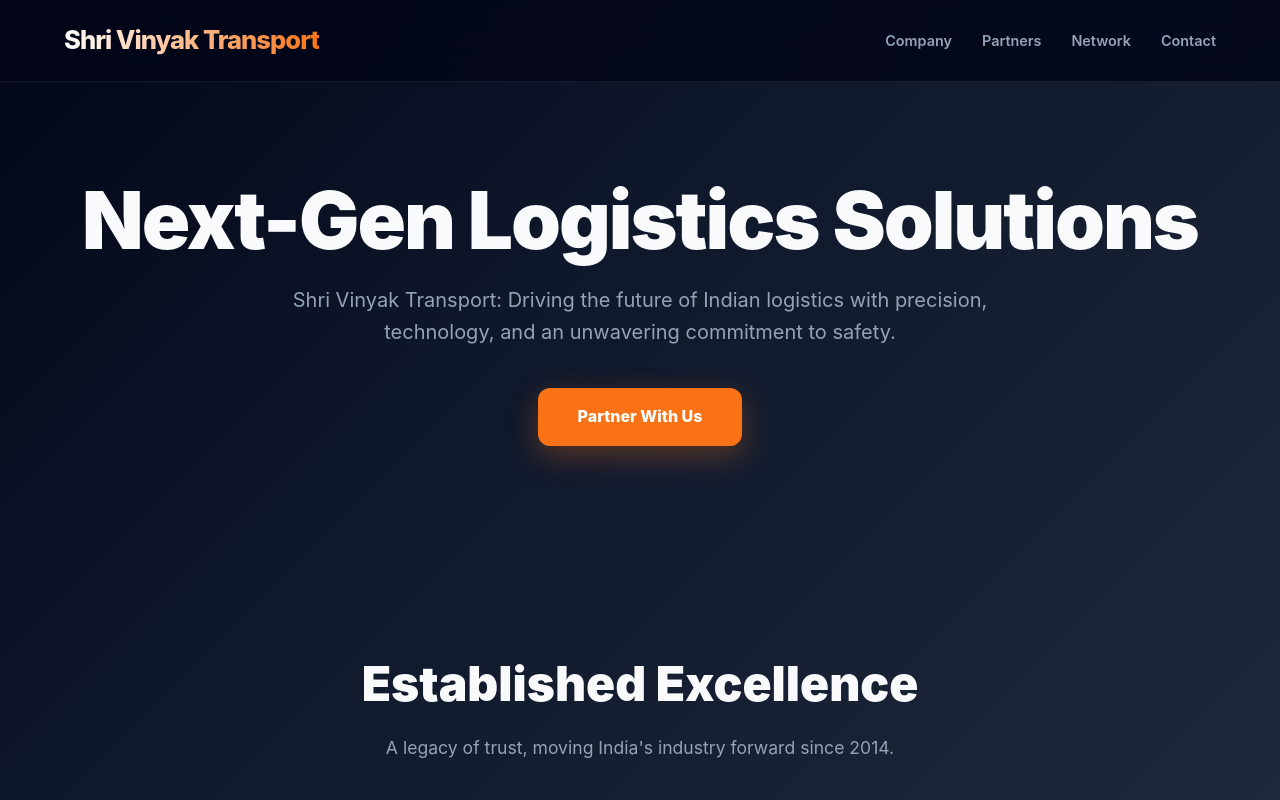
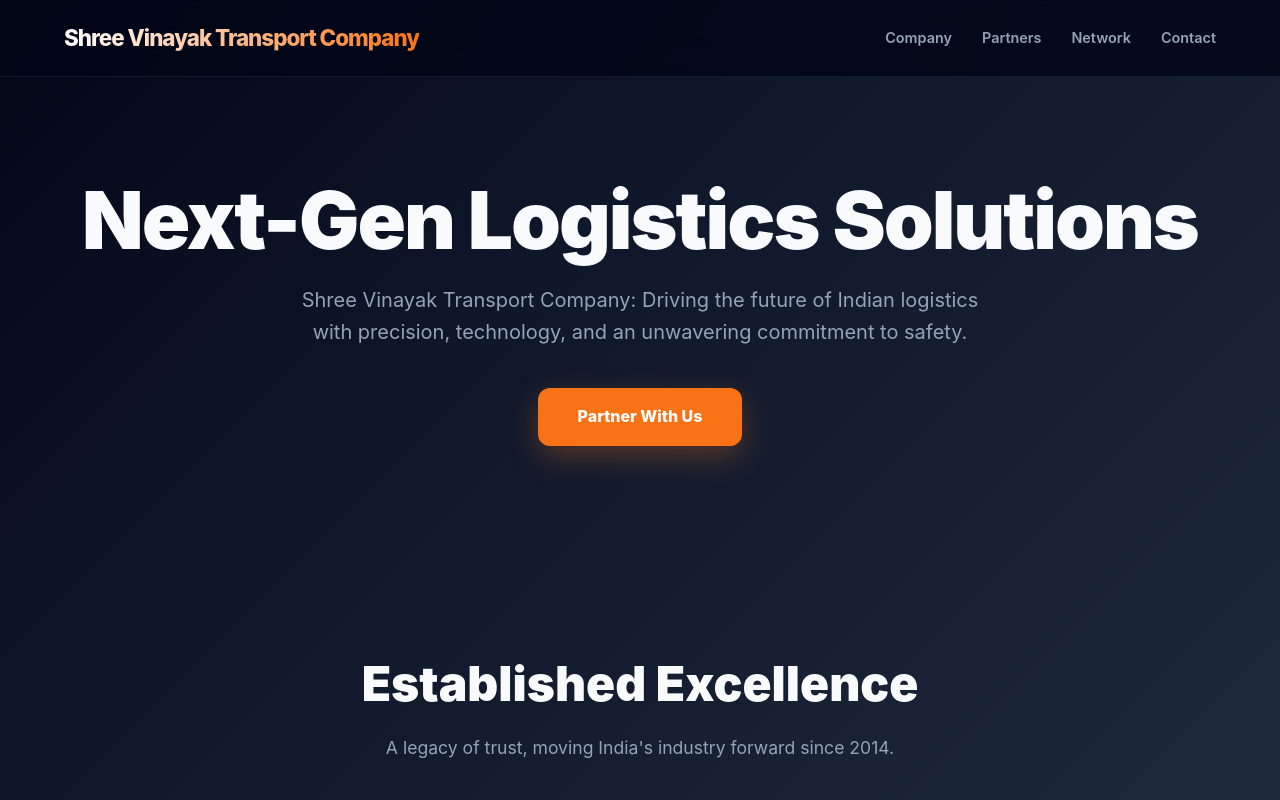
Before and after one commit to Beingzuko2515/Shri-Vinyak-Transport, a React (Vite) app: page / in a window 1280 px wide. Shown: the top 800 px of the page. Built offline with nearby package versions, Linux system fonts and the light colour scheme.

Commit message:
Update company name to Shree Vinayak Transport Company

```diff
--- a/index.html
+++ b/index.html
@@ -4,7 +4,7 @@
     <meta charset="UTF-8" />
     <link rel="icon" type="image/svg+xml" href="/vite.svg" />
     <meta name="viewport" content="width=device-width, initial-scale=1.0" />
-    <title>Shri Vinyak Transport</title>
+    <title>Shree Vinayak Transport Company</title>
   </head>
   <body>
     <div id="root"></div>
--- a/package.json
+++ b/package.json
@@ -1,5 +1,5 @@
 {
-  "name": "vinyak-transport",
+  "name": "shree-vinayak-transport-company",
   "private": true,
   "version": "0.0.0",
   "type": "module",
--- a/src/App.css
+++ b/src/App.css
@@ -53,7 +53,7 @@
 }
 
 .logo {
-  font-size: 1.6rem;
+  font-size: 1.4rem;
   font-weight: 800;
   letter-spacing: -1px;
   background: linear-gradient(to right, #fff, var(--accent));
@@ -363,7 +363,7 @@
 }
 
 @media (max-width: 480px) {
-  .logo { font-size: 1.2rem; }
+  .logo { font-size: 1rem; }
   .hero h1 { font-size: 2.2rem; }
   .branch-grid { grid-template-columns: 1fr; }
   .card { padding: 24px; }
--- a/src/App.tsx
+++ b/src/App.tsx
@@ -12,7 +12,7 @@
     <div className="app">
       <nav className="navbar">
         <div className="container nav-content">
-          <div className="logo">Shri Vinyak Transport</div>
+          <div className="logo">Shree Vinayak Transport Company</div>
           <button className="mobile-menu-toggle" onClick={toggleMenu} aria-label="Toggle menu">
             <span className={`hamburger ${isMenuOpen ? 'open' : ''}`}></span>
           </button>
@@ -29,7 +29,7 @@
         <div className="container">
           <h1>Next-Gen Logistics Solutions</h1>
           <p>
-            Shri Vinyak Transport: Driving the future of Indian logistics with
+            Shree Vinayak Transport Company: Driving the future of Indian logistics with
             precision, technology, and an unwavering commitment to safety.
           </p>
           <a href="#contact" className="cta-button">Partner With Us</a>
@@ -163,7 +163,7 @@
       <footer>
         <div className="container footer-content">
           <div className="footer-brand">
-            <div className="footer-logo">Shri Vinyak Transport</div>
+            <div className="footer-logo">Shree Vinayak Transport Company</div>
             <p className="footer-desc">Providing excellence in logistics and transport services across India with a focus on safety and reliability.</p>
           </div>
           <div className="footer-info">
@@ -172,7 +172,7 @@
             <p className="footer-text">{contactEmail}</p>
           </div>
           <div className="footer-copy">
-            <p className="footer-text">© 2026 Shri Vinyak Transport</p>
+            <p className="footer-text">© 2026 Shree Vinayak Transport Company</p>
             <p className="footer-subtext">All Rights Reserved.</p>
           </div>
         </div>
```
